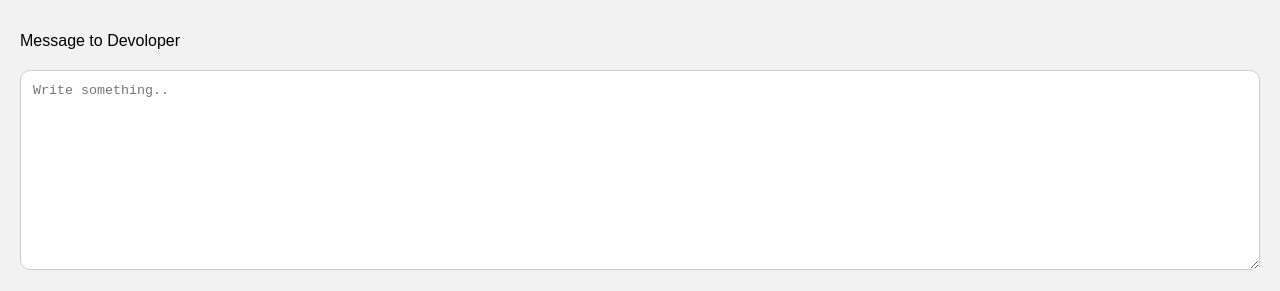
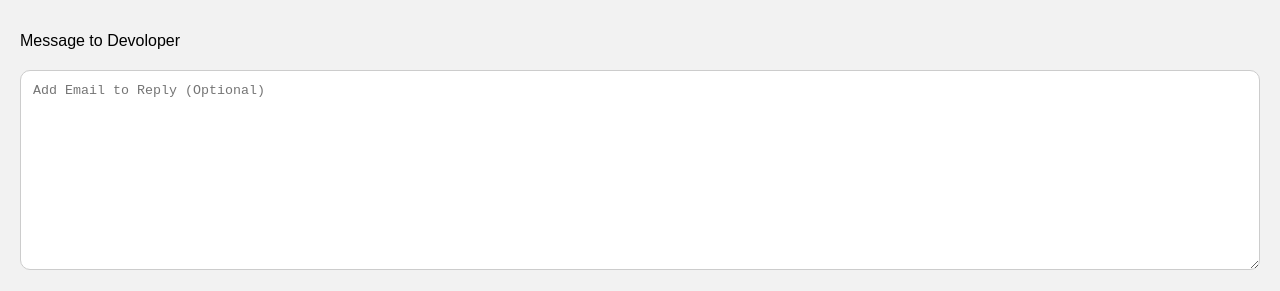
Before and after one commit to Jackthecoderr/Website, a plain HTML site: page Port/contact/contact.html in a window 1280 px wide. Shown: the part 225-516 px from the top of the page. Drawn offline with Linux system fonts and the light colour scheme.

Commit message:
Update contact.html

```diff
--- a/Port/contact/contact.html
+++ b/Port/contact/contact.html
@@ -45,7 +45,7 @@
 
 
           <label for="subject">Message to Devoloper</label>
-          <textarea id="subject" name="subject" placeholder="Write something.." style="height:200px"></textarea>
+          <textarea id="subject" name="subject" placeholder="Add Email to Reply (Optional)" style="height:200px"></textarea>
 
           <input type="submit" value="Submit">
 
```
